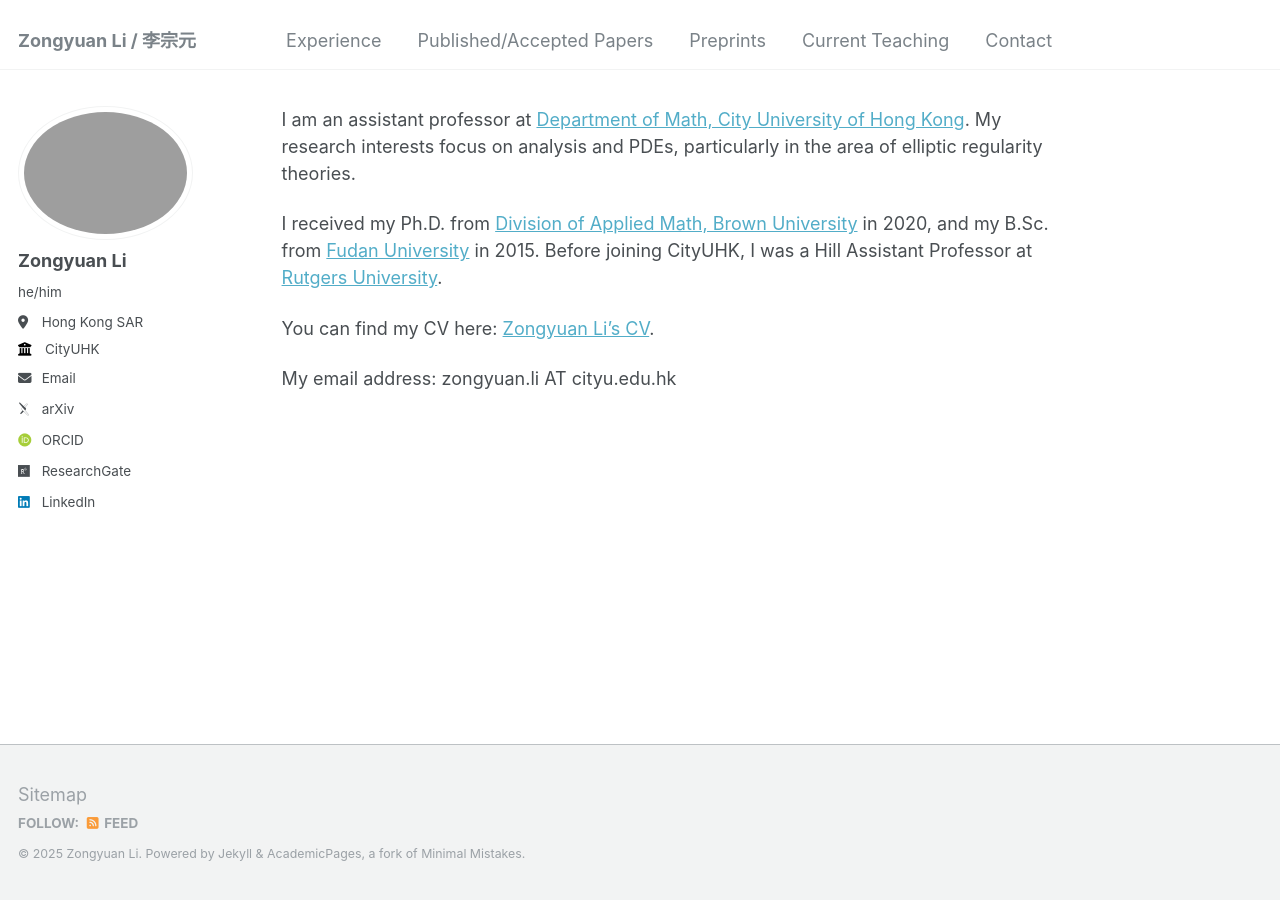
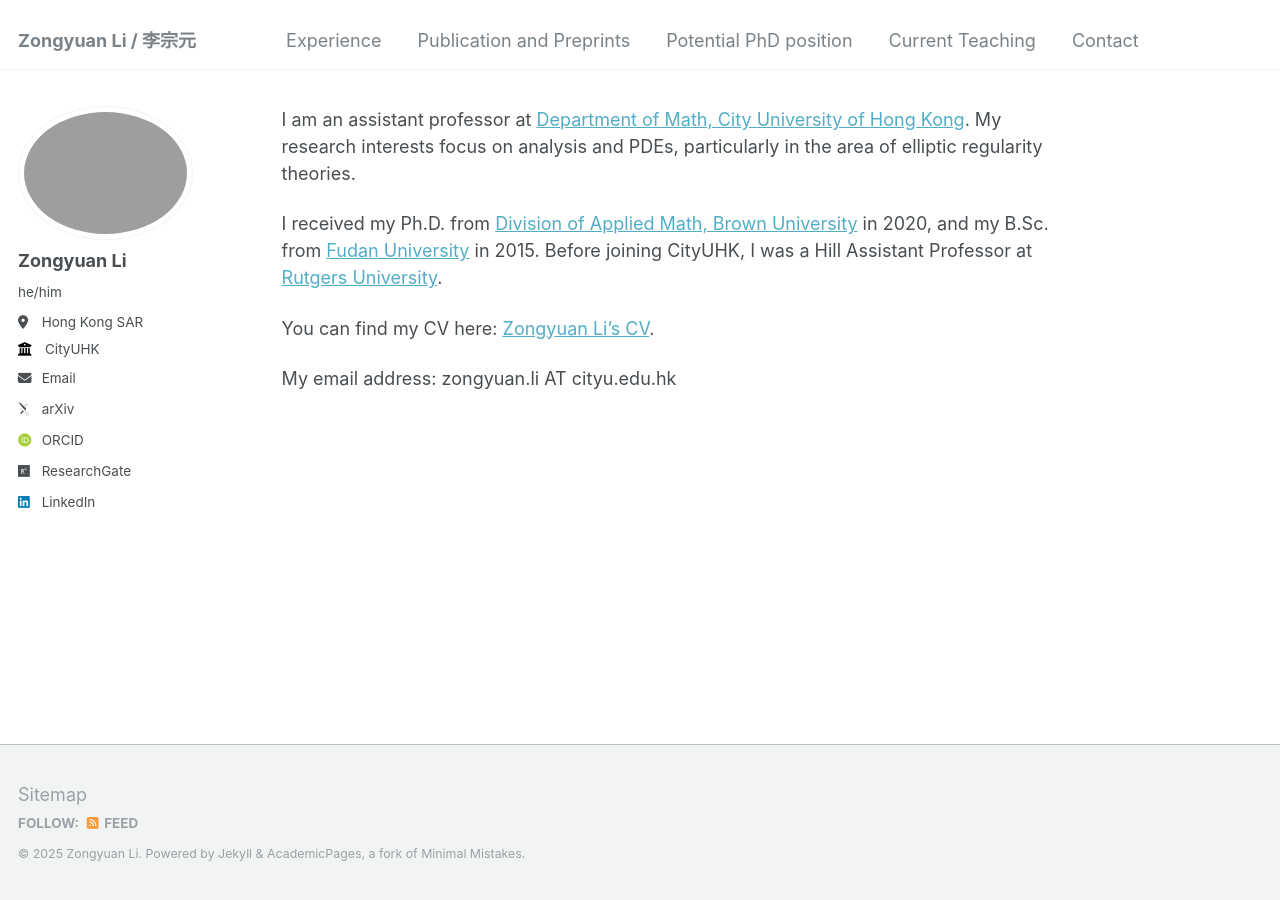
Before and after one commit to zongyuan-li/zongyuan-li.github.io, a Jekyll site: the page built from _pages/about.md, in a window 1280 px wide. Built offline with Jekyll 4.4.1, drawn with Linux system fonts in a browser that asks for light colours; some web fonts are replaced.

Commit message:
Update navigation.yml

```diff
--- a/_data/navigation.yml
+++ b/_data/navigation.yml
@@ -29,11 +29,11 @@ main:
   - title: "Experience"
     url: /experience/
 
-  - title: "Published/Accepted Papers"
+  - title: "Publication and Preprints"
     url: /PApapers/
 
-  - title: "Preprints"
-    url: /Preprints/
+  - title: "Potential PhD position"
+    url: /Advising/
 
   - title: "Current Teaching"
     url: /CurrentTeaching/
```
